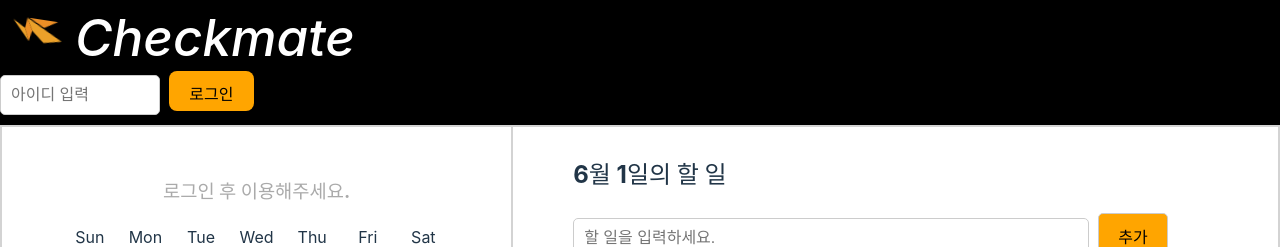
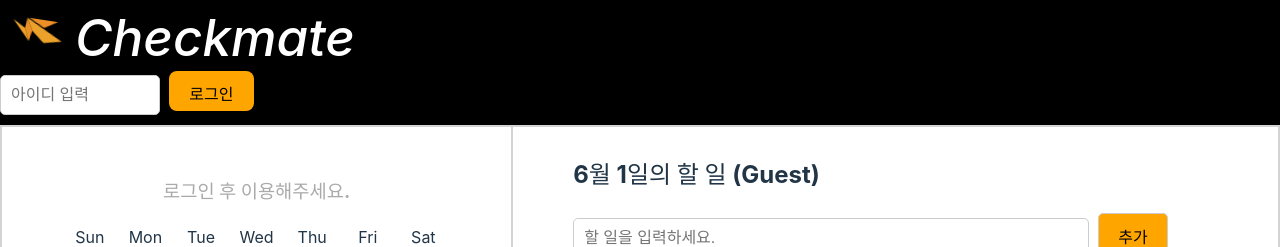
Before and after one commit to hyeinjeong524/checkmate, a React (Vite) app in the folder client/: page / in a window 1280 px wide. Shown: the top 247 px of the page. Built offline with nearby package versions, Linux system fonts and the light colour scheme; no server answers.

Commit message:
Block entries when not signed in

```diff
--- a/client/src/App.jsx
+++ b/client/src/App.jsx
@@ -7,14 +7,14 @@ import Header from './components/Header'
 
 function App() {
   const [currentDay, setCurrentDay] = useState(1);
-  const [user,setUser] = useState("guest");
+  const [currentUser,setCurrentUser] = useState("Guest");
   const [loggedIn, setLoggedIn] = useState(false);
 
   let message="";
   if (loggedIn===false){
     message=<h3>로그인 후 이용해주세요.</h3>
   }else{
-    message=<h3>{user}님, 오늘은 무엇을 하실 예정인가요?</h3>
+    message=<h3>{currentUser}님, 오늘은 무엇을 하실 예정인가요?</h3>
   }
 
 
@@ -24,7 +24,7 @@ function App() {
     <>
     <div className='App'>
         <Header onLogin={(user)=>{
-          setUser(user);
+          setCurrentUser(user);
           setLoggedIn(true);
         }}/>
 
@@ -43,8 +43,8 @@ function App() {
 
           <div className="column column2">
 
-            <h2>6월 {currentDay}일의 할 일</h2>
-            <RightSide dayNum={currentDay}/>
+            <h2>6월 {currentDay}일의 할 일 ({currentUser})</h2>
+            <RightSide dayNum={currentDay} loggedIn={loggedIn}/>
           </div>
 
         </div>
--- a/client/src/components/RightSide.tsx
+++ b/client/src/components/RightSide.tsx
@@ -61,10 +61,12 @@ const RightSide = (props) => {
             onChange={(e)=>setSNewPostContent(e.target.value)} />
             &nbsp;&nbsp;
             <button className="inputButton" onClick={(event)=>{
-              if (SNewPostContent!==""){
+              if (SNewPostContent!=="" && props.loggedIn==true){
                 createNewPost()
-              }else{
+              }else if (SNewPostContent===""){
                 alert("할 일을 입력하세요!")
+              } else if (props.loggedIn==false){
+                alert("로그인 후 이용해주세요.")
               }
               }}>추가</button>
       </div>
```
